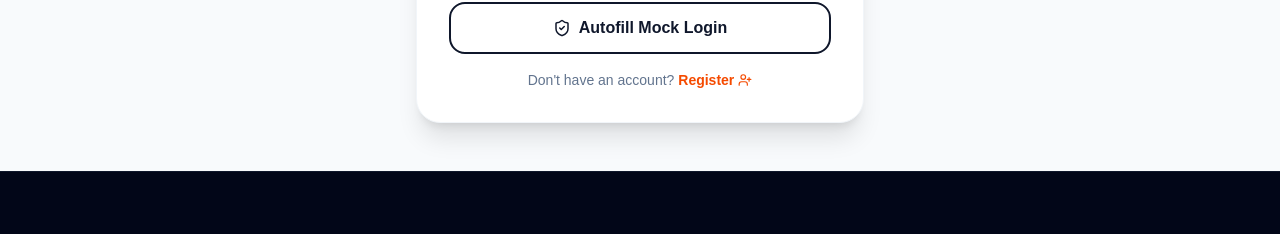
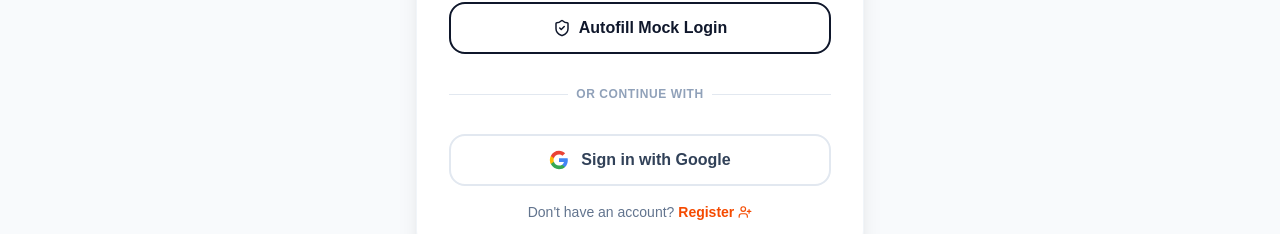
Before and after one commit to jakiulhasan/hadi-tech, a Next.js app: page /login in a window 1280 px wide. Shown: the part 682-916 px from the top of the page. Built offline with nearby package versions, Linux system fonts and the light colour scheme; no server answers.

Commit message:
added google sign in

```diff
--- a/src/app/api/auth/[...nextauth]/route.js
+++ b/src/app/api/auth/[...nextauth]/route.js
@@ -1,5 +1,6 @@
 import NextAuth from "next-auth";
 import CredentialsProvider from "next-auth/providers/credentials";
+import GoogleProvider from "next-auth/providers/google";
 
 export const authOptions = {
   providers: [
@@ -12,13 +13,17 @@
       async authorize(credentials) {
         // Mock validation
         if (
-                    credentials.email === "admin@admin.com" &&
-                    credentials.password === "Admin123@g"
+          credentials?.email === "admin@admin.com" &&
+          credentials?.password === "Admin123@g"
         ) {
           return { id: "1", name: "Admin User", email: "admin@admin.com" };
         }
         return null; // Login failed
       },
+    }),
+    GoogleProvider({
+      clientId: process.env.GOOGLE_CLIENT_ID,
+      clientSecret: process.env.GOOGLE_CLIENT_SECRET,
     }),
   ],
   pages: {
--- a/src/app/layout.jsx
+++ b/src/app/layout.jsx
@@ -1,5 +1,6 @@
 import { Geist, Geist_Mono } from "next/font/google";
 import "./globals.css";
+import AuthProvider from "@/components/common/AuthProvider";
 
 const geistSans = Geist({
   variable: "--font-geist-sans",
@@ -16,8 +17,6 @@
   description: "Generated by create next app",
 };
 
-import AuthProvider from "@/components/common/AuthProvider";
-
 export default function RootLayout({ children }) {
   return (
     <html lang="en">
--- a/src/app/login/page.jsx
+++ b/src/app/login/page.jsx
@@ -117,6 +117,40 @@
                                 Autofill Mock Login
                             </button>
 
+                            <div className="relative py-4">
+                                <div className="absolute inset-0 flex items-center">
+                                    <div className="w-full border-t border-slate-200"></div>
+                                </div>
+                                <div className="relative flex justify-center text-xs uppercase">
+                                    <span className="bg-white px-2 text-slate-400 font-bold tracking-wider">Or continue with</span>
+                                </div>
+                            </div>
+
+                            <button
+                                onClick={() => signIn("google", { callbackUrl: "/dashboard" })}
+                                className="w-full py-3 border-2 border-slate-200 text-slate-700 rounded-2xl font-bold hover:bg-slate-50 transition-all flex items-center justify-center gap-3"
+                            >
+                                <svg className="w-5 h-5" viewBox="0 0 24 24">
+                                    <path
+                                        fill="#4285F4"
+                                        d="M22.56 12.25c0-.78-.07-1.53-.2-2.25H12v4.26h5.92c-.26 1.37-1.04 2.53-2.21 3.31v2.77h3.57c2.08-1.92 3.28-4.74 3.28-8.09z"
+                                    />
+                                    <path
+                                        fill="#34A853"
+                                        d="M12 23c2.97 0 5.46-.98 7.28-2.66l-3.57-2.77c-.98.66-2.23 1.06-3.71 1.06-2.86 0-5.29-1.93-6.16-4.53H2.18v2.84C3.99 20.53 7.7 23 12 23z"
+                                    />
+                                    <path
+                                        fill="#FBBC05"
+                                        d="M5.84 14.09c-.22-.66-.35-1.39-.35-2.09s.13-1.43.35-2.09V7.07H2.18C1.43 8.55 1 10.22 1 12s.43 3.45 1.18 4.93l3.66-2.84z"
+                                    />
+                                    <path
+                                        fill="#EA4335"
+                                        d="M12 5.38c1.62 0 3.06.56 4.21 1.66l3.15-3.15C17.45 2.09 14.97 1 12 1 7.7 1 3.99 3.47 2.18 7.07l3.66 2.84c.87-2.6 3.3-4.53 6.16-4.53z"
+                                    />
+                                </svg>
+                                Sign in with Google
+                            </button>
+
                             <div className="text-center">
                                 <p className="text-sm text-slate-500">
                                     Don&apos;t have an account?{" "}
--- /dev/null
+++ b/src/middleware.js
@@ -0,0 +1,5 @@
+export { default } from "next-auth/middleware";
+
+export const config = {
+    matcher: ["/dashboard/:path*"],
+};
```
Lines whose indentation alone changed are shown as unchanged.
